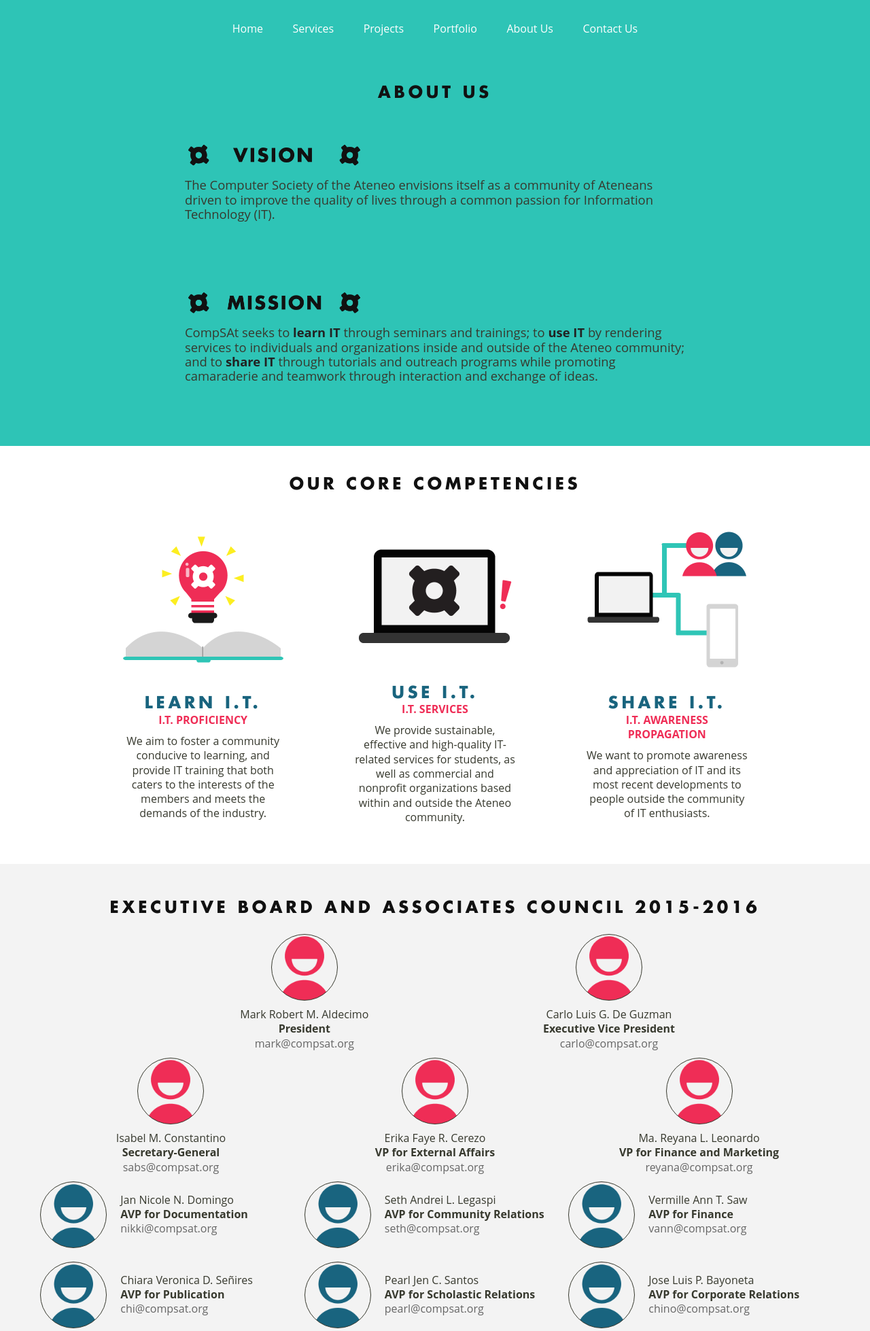
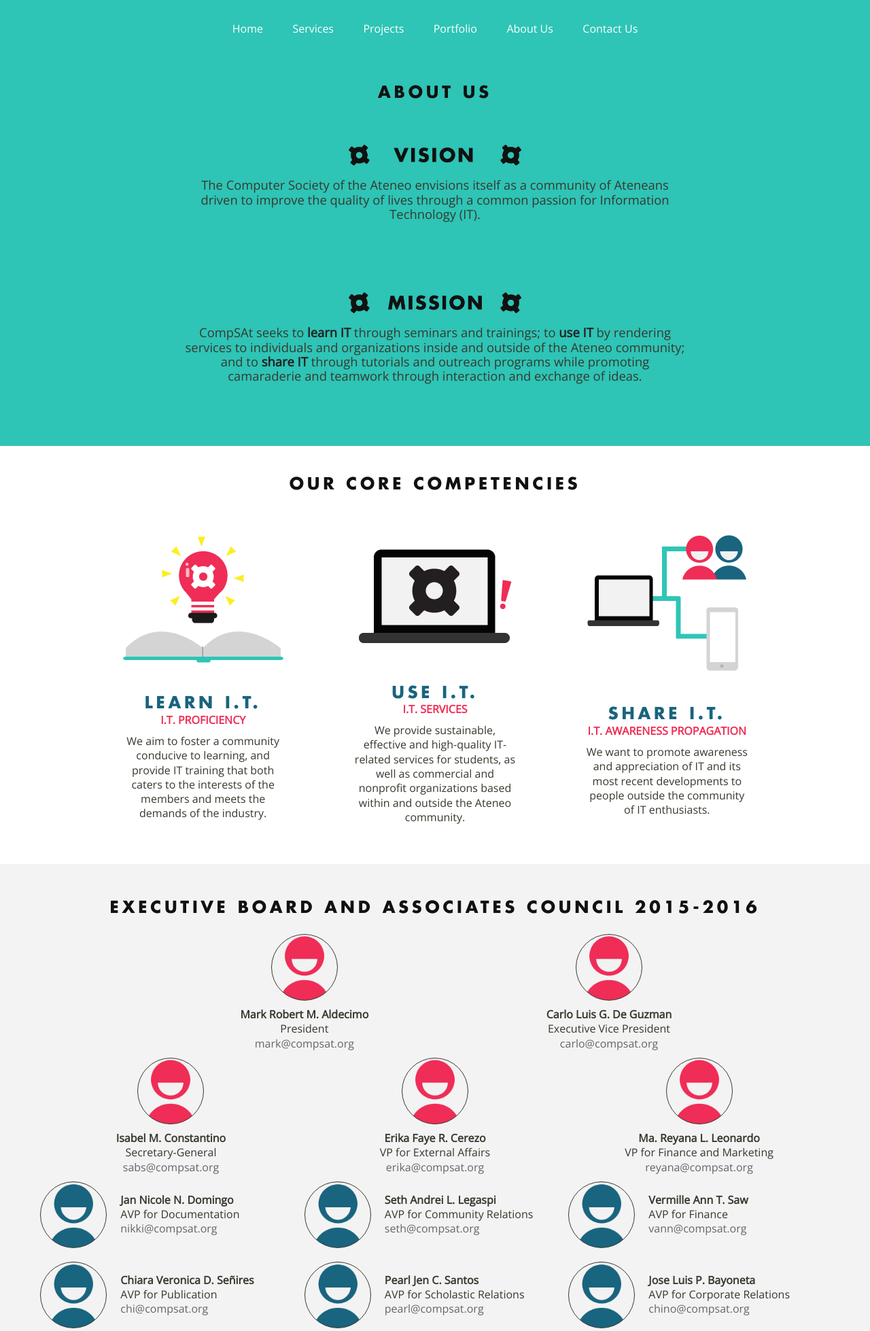
Before and after one commit to RIanDeLaCruz/CompSite2015-2016, a PHP site: page /aboutus.php in a window 1280 px wide. Shown: the top 1958 px of the page at 68% size. Run offline with PHP 8.4, Linux system fonts and the light colour scheme.

Commit message:
Fixing minor details

```diff
--- a/aboutus.php
+++ b/aboutus.php
@@ -7,6 +7,7 @@
     <meta name="viewport" content="width=device-width, initial-scale=1, maximum-scale=1, user-scalable=no">
 		<title>About Us | Computer Society of the Ateneo</title>
 		<link rel="stylesheet" type="text/css" href="css/style.css">
+		<link href='http://fonts.googleapis.com/css?family=Open+Sans' rel='stylesheet' type='text/css'>
 		<link rel="icon" type="image/x-icon" href="images/favicon.ico">
 	</head>
 	<body>
--- a/contactus.php
+++ b/contactus.php
@@ -6,6 +6,7 @@
     <meta name="viewport" content="width=device-width, initial-scale=1">
 		<title>Contact Us | Computer Society of the Ateneo</title>
 		<link rel="stylesheet" type="text/css" href="css/style.css">
+		<link href='http://fonts.googleapis.com/css?family=Open+Sans' rel='stylesheet' type='text/css'>
 		<link rel="icon" type="image/x-icon" href="images/favicon.ico">
 	</head>
 	<body>
--- a/css/style.css
+++ b/css/style.css
@@ -714,7 +714,8 @@
  	#vision .intro_text,
  	#mission .intro_text {
  		font-size: 1.15em;
- 		width: 400px;
+ 		width: 50%;
+ 		text-align: center;
  	}
 
  	#vision .intro_text p,
@@ -792,7 +793,7 @@
 			background-image: url('../images/EBAC_Placeholder2.png');
 		}
 
-	.position {
+	.name {
 		font-weight: bold;
 	}
 
@@ -1035,7 +1036,7 @@
   }
 
   .project_item {
-  	width: 100wh;
+  	width: 100vw;
   }
 
   #eb-ac h2 {
--- a/index.php
+++ b/index.php
@@ -6,6 +6,7 @@
     <meta name="viewport" content="width=device-width, initial-scale=1, maximum-scale=1">
 		<title>CompSAt | Premier IT Organization of the Ateneo</title>
 		<link rel="stylesheet" type="text/css" href="css/style.css">
+		<link href='http://fonts.googleapis.com/css?family=Open+Sans' rel='stylesheet' type='text/css'>
 		<link rel="icon" type="image/x-icon" href="images/favicon.ico">
 	</head>
 	<body>
--- a/portfolio.php
+++ b/portfolio.php
@@ -7,6 +7,7 @@
     <meta name="viewport" content="width=device-width, initial-scale=1, maximum-scale=1, user-scalable=no">
 		<title>Portfolio | Computer Society of the Ateneo</title>
 		<link rel="stylesheet" type="text/css" href="css/style.css">
+		<link href='http://fonts.googleapis.com/css?family=Open+Sans' rel='stylesheet' type='text/css'>
 		<link rel="icon" type="image/x-icon" href="images/favicon.ico">
 	</head>
 	<body>
--- a/projects.php
+++ b/projects.php
@@ -7,6 +7,7 @@
     <meta name="viewport" content="width=device-width, initial-scale=1, maximum-scale=1, user-scalable=no">
 		<title>Projects | Computer Society of the Ateneo</title>
 		<link rel="stylesheet" type="text/css" href="css/style.css">
+		<link href='http://fonts.googleapis.com/css?family=Open+Sans' rel='stylesheet' type='text/css'>
 		<link rel="icon" type="image/x-icon" href="images/favicon.ico">
 	</head>
 	<body>
```
